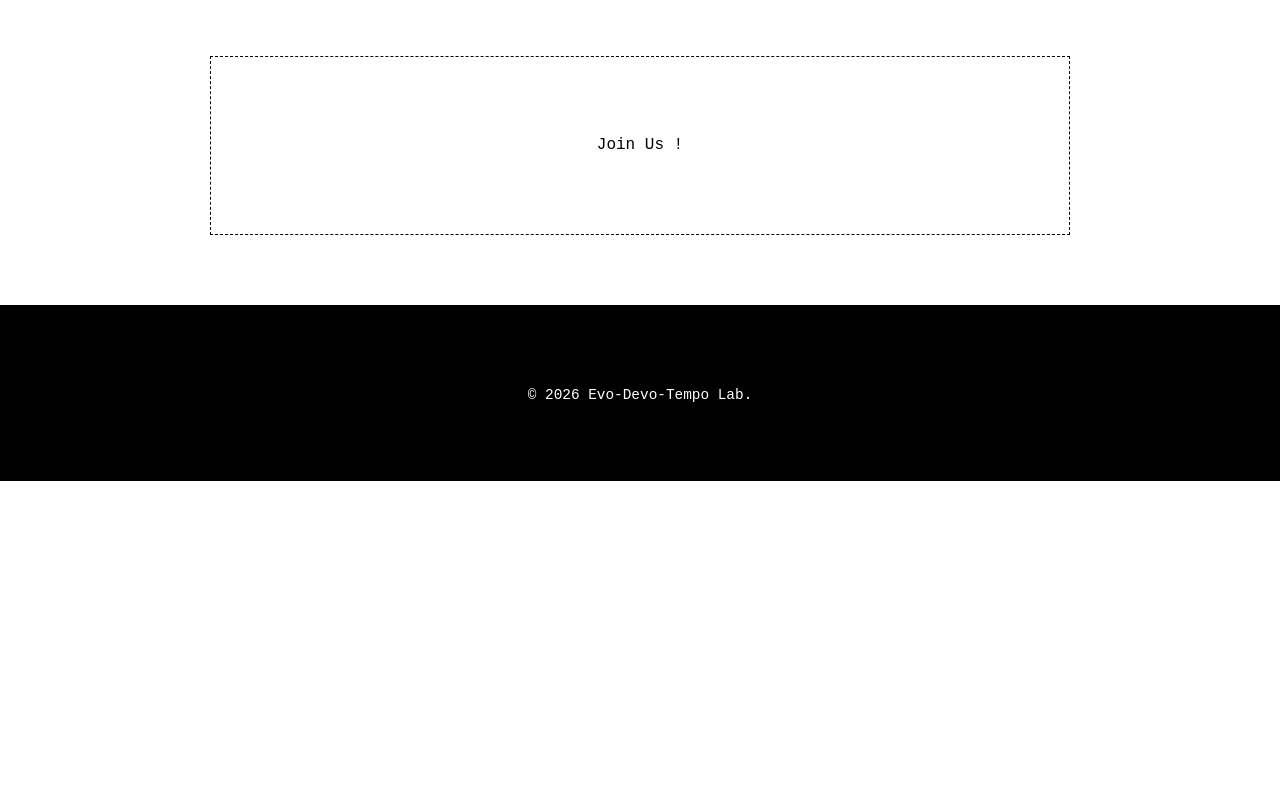
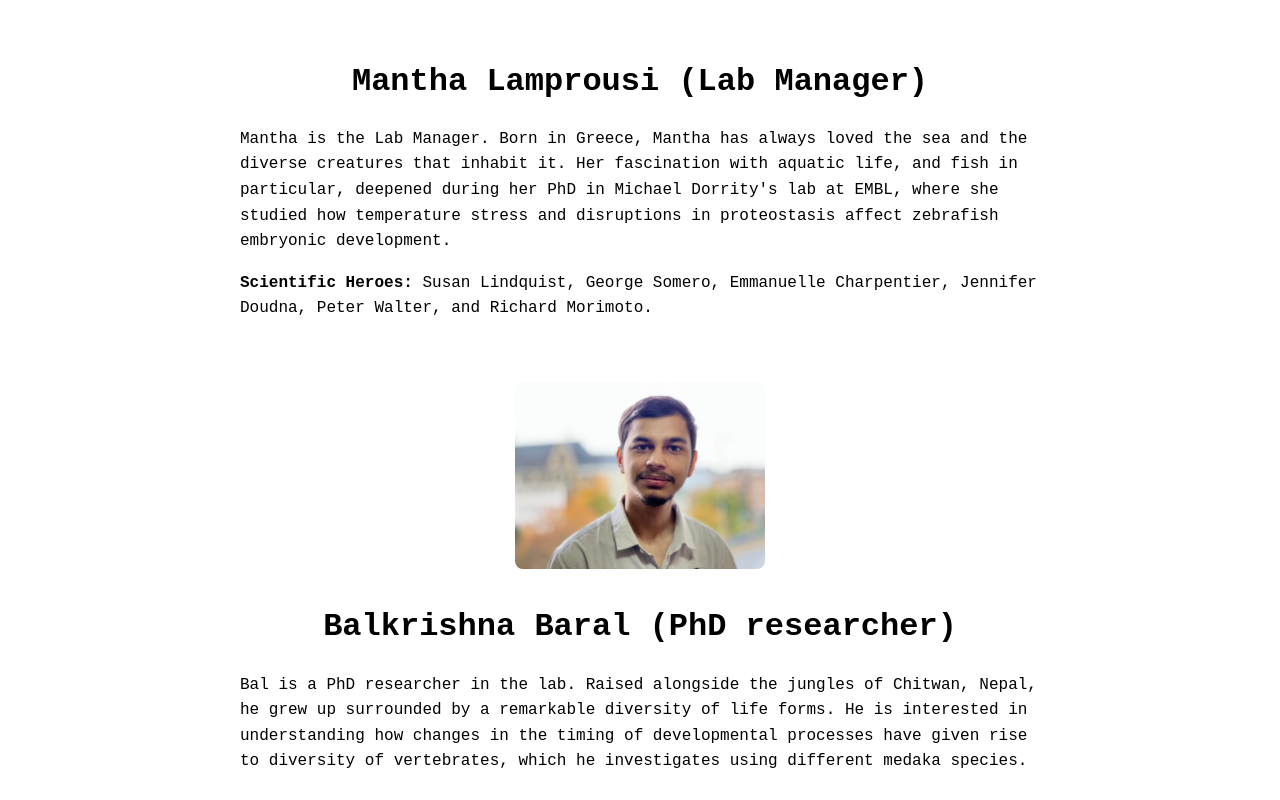
Before and after one commit to Seleit/seleit.github.io, a plain HTML site: page team.html in a window 1280 px wide. Shown: the part 1620-2420 px from the top of the page. Before the commit the page ends 2101 px from the top, so only its background shows below. Drawn offline with Linux system fonts and the light colour scheme.

Commit message:
Add files via upload

```diff
--- a/team.html
+++ b/team.html
@@ -86,6 +86,24 @@
             </div>
         </div>
 
+        <div class="bio-section">
+            <!-- No picture for now -->
+            <h3>Mantha Lamprousi (Lab Manager)</h3>
+            <div class="bio-content">
+                <p>Mantha is the Lab Manager. Born in Greece, Mantha has always loved the sea and the diverse creatures that inhabit it. Her fascination with aquatic life, and fish in particular, deepened during her PhD in Michael Dorrity's lab at EMBL, where she studied how temperature stress and disruptions in proteostasis affect zebrafish embryonic development.</p>
+
+                <p><strong>Scientific Heroes:</strong> Susan Lindquist, George Somero, Emmanuelle Charpentier, Jennifer Doudna, Peter Walter, and Richard Morimoto.</p>
+            </div>
+        </div>
+
+        <div class="bio-section">
+            <img src="Baral_Balkrishna_Photograph_1.jpg" alt="Balkrishna Baral Profile Picture" class="profile-pic">
+            <h3>Balkrishna Baral (PhD researcher)</h3>
+            <div class="bio-content">
+                <p>Bal is a PhD researcher in the lab. Raised alongside the jungles of Chitwan, Nepal, he grew up surrounded by a remarkable diversity of life forms. He is interested in understanding how changes in the timing of developmental processes have given rise to diversity of vertebrates, which he investigates using different medaka species.</p>
+            </div>
+        </div>
+
         <div style="text-align: center; padding: 60px; border: 1px dashed #000;">
             <p>Join Us !</p>
         </div>
```
Also changed, not shown: Baral_Balkrishna_Photograph_1.jpg (added).
